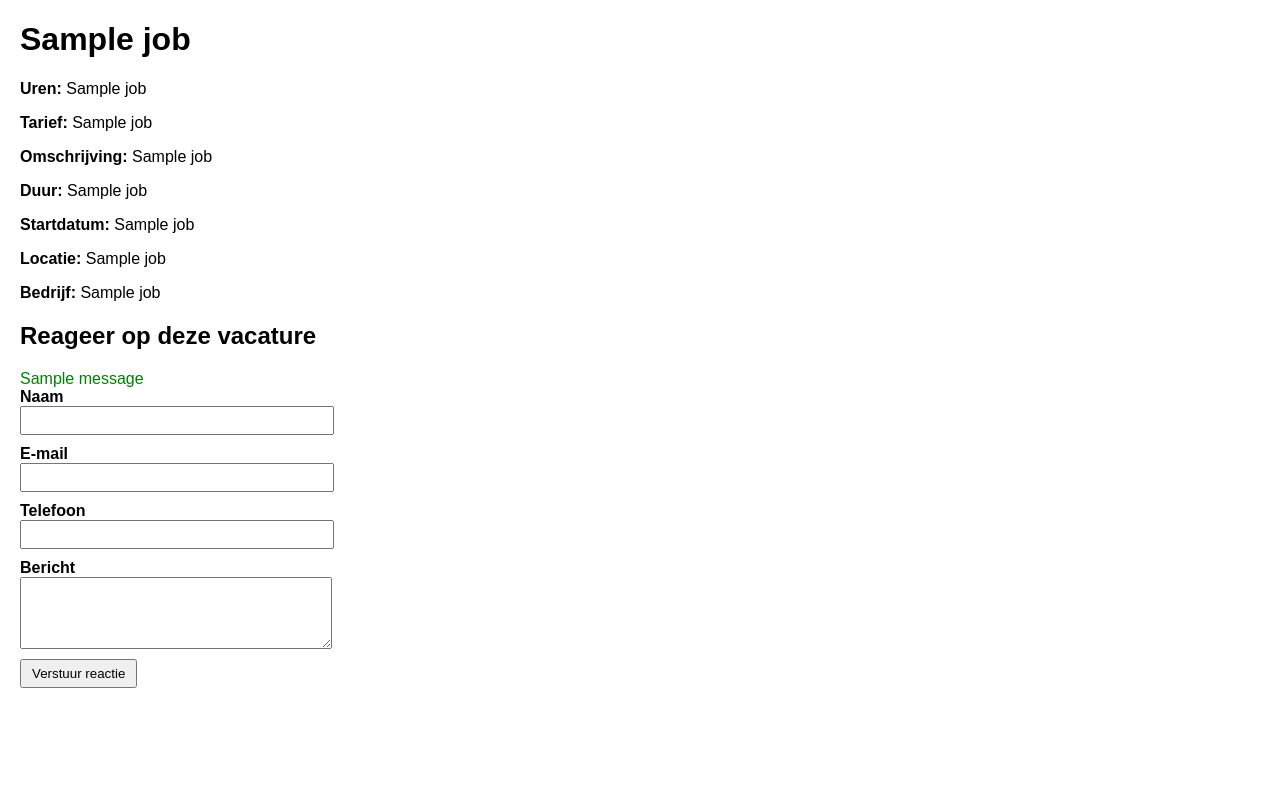
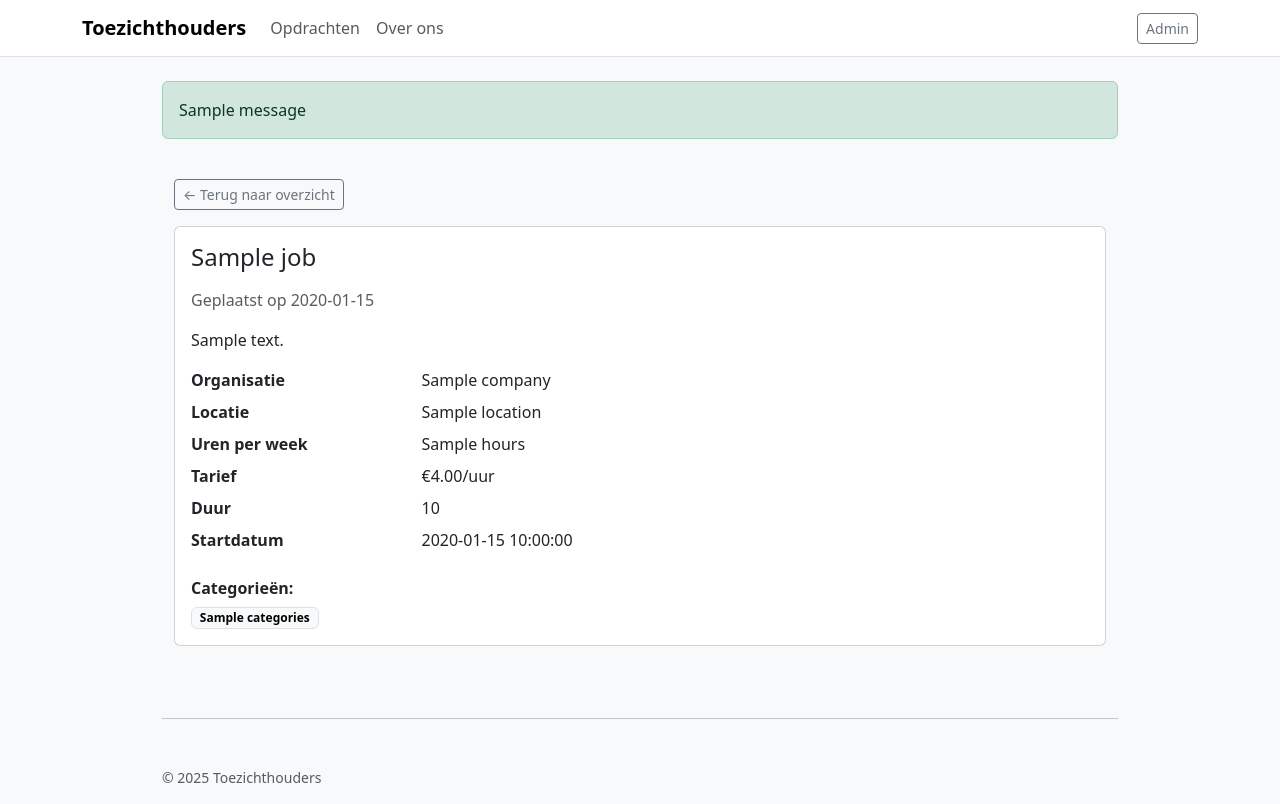
Before and after one commit to OostersBeheer/DeToezichthouders, a Flask app: template templates/Job_detail.html in a window 1280 px wide. Before the commit the page ends 688 px from the top, so only its background shows below. Run offline with Flask 3, Linux system fonts and the light colour scheme; the template is opened without the code that fills it: most values are stand-ins (such as "Sample title", 1, 10 or a date in 2020); one stand-in notice (Sample message) is shown.

Commit message:
Job_detail.html

```diff
--- a/templates/Job_detail.html
+++ b/templates/Job_detail.html
@@ -1,50 +1,62 @@
-<!DOCTYPE html>
-<html lang="nl">
-<head>
-    <meta charset="UTF-8">
-    <title>{{ job[1] }} - Vacature</title>
-    <style>
-        body { font-family: Arial, sans-serif; margin: 20px; }
-        input, textarea { display: block; margin-bottom: 10px; width: 300px; padding: 5px; }
-        label { font-weight: bold; margin-top: 10px; }
-        button { padding: 5px 10px; }
-        .success { color: green; }
-    </style>
-</head>
-<body>
-    <h1>{{ job[1] }}</h1>
-    <p><strong>Uren:</strong> {{ job[2] }}</p>
-    <p><strong>Tarief:</strong> {{ job[3] }}</p>
-    <p><strong>Omschrijving:</strong> {{ job[4] }}</p>
-    <p><strong>Duur:</strong> {{ job[5] }}</p>
-    <p><strong>Startdatum:</strong> {{ job[6] }}</p>
-    <p><strong>Locatie:</strong> {{ job[7] }}</p>
-    <p><strong>Bedrijf:</strong> {{ job[8] }}</p>
+{% extends "base.html" %}
+{% block content %}
+  <div class="container py-4">
+    <a href="{{ url_for('index') }}" class="btn btn-sm btn-outline-secondary mb-3">&larr; Terug naar overzicht</a>
 
-    <h2>Reageer op deze vacature</h2>
-    {% with messages = get_flashed_messages(with_categories=true) %}
-      {% if messages %}
-        {% for category, message in messages %}
-          <div class="{{ category }}">{{ message }}</div>
-        {% endfor %}
-      {% endif %}
-    {% endwith %}
+    <div class="card">
+      <div class="card-body">
+        <h1 class="h4 mb-3">{{ job['title'] }}</h1>
 
-    <form method="POST">
-        <label>Naam</label>
-        <input type="text" name="name" required>
+        <div class="mb-3 text-muted">
+          Geplaatst op {{ job['created_at'][:10] }}
+        </div>
 
-        <label>E-mail</label>
-        <input type="email" name="email" required>
+        <p class="mb-3">{{ job['description'] }}</p>
 
-        <label>Telefoon</label>
-        <input type="text" name="phone">
+        <dl class="row">
+          {% if job['company'] %}
+          <dt class="col-sm-3">Organisatie</dt>
+          <dd class="col-sm-9">{{ job['company'] }}</dd>
+          {% endif %}
 
-        <label>Bericht</label>
-        <textarea name="message" rows="4"></textarea>
+          {% if job['location'] %}
+          <dt class="col-sm-3">Locatie</dt>
+          <dd class="col-sm-9">{{ job['location'] }}</dd>
+          {% endif %}
 
-        <button type="submit">Verstuur reactie</button>
-    </form>
+          {% if job['hours'] %}
+          <dt class="col-sm-3">Uren per week</dt>
+          <dd class="col-sm-9">{{ job['hours'] }}</dd>
+          {% endif %}
 
-</body>
-</html>
+          {% if job['rate'] %}
+          <dt class="col-sm-3">Tarief</dt>
+          <dd class="col-sm-9">€{{ '%.2f'|format(job['rate']) }}/uur</dd>
+          {% endif %}
+
+          {% if job['duration'] %}
+          <dt class="col-sm-3">Duur</dt>
+          <dd class="col-sm-9">{{ job['duration'] }}</dd>
+          {% endif %}
+
+          {% if job['start_date'] %}
+          <dt class="col-sm-3">Startdatum</dt>
+          <dd class="col-sm-9">{{ job['start_date'] }}</dd>
+          {% endif %}
+        </dl>
+
+        {% set cats = (job['categories'] or '').split(',') %}
+        {% if cats and cats[0] != '' %}
+          <div class="mt-3">
+            <strong>Categorieën:</strong>
+            <div class="mt-1">
+              {% for c in cats %}
+                <span class="badge text-bg-light border me-1">{{ c|capitalize }}</span>
+              {% endfor %}
+            </div>
+          </div>
+        {% endif %}
+      </div>
+    </div>
+  </div>
+{% endblock %}
```
